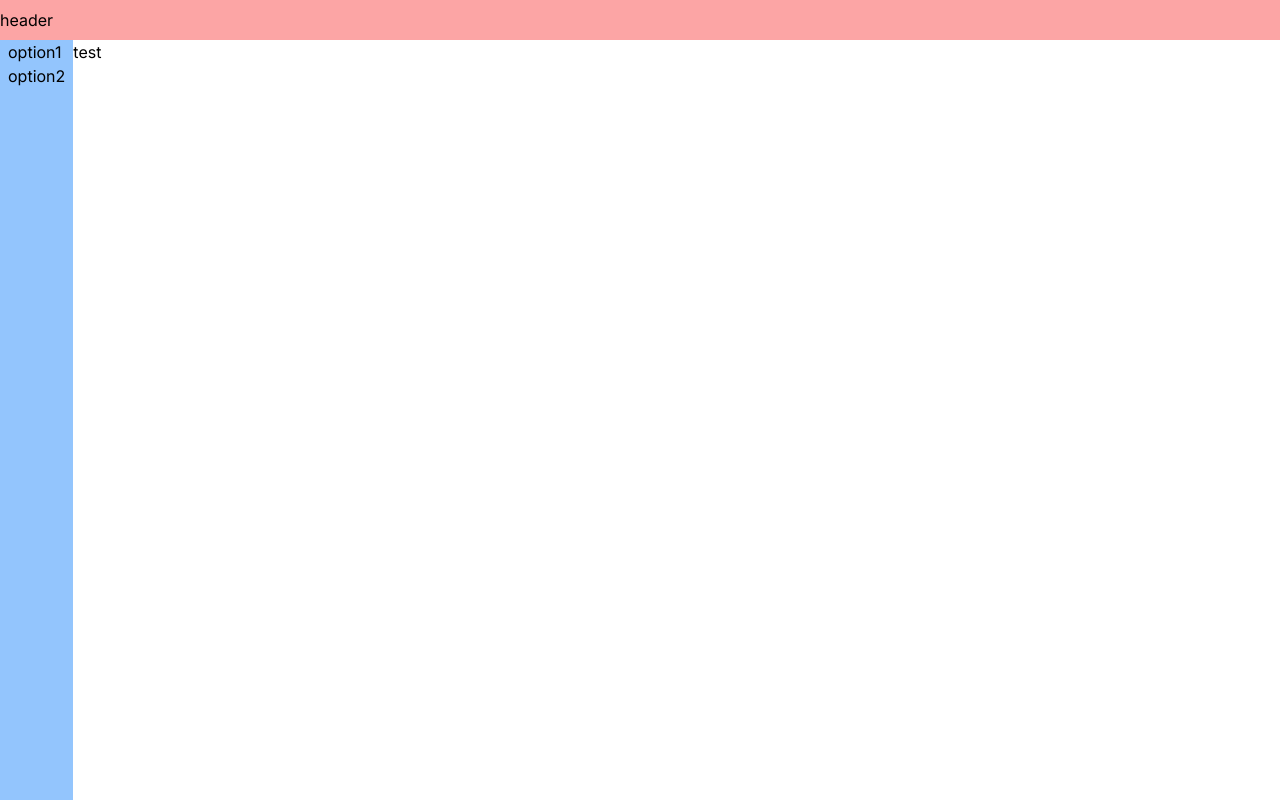
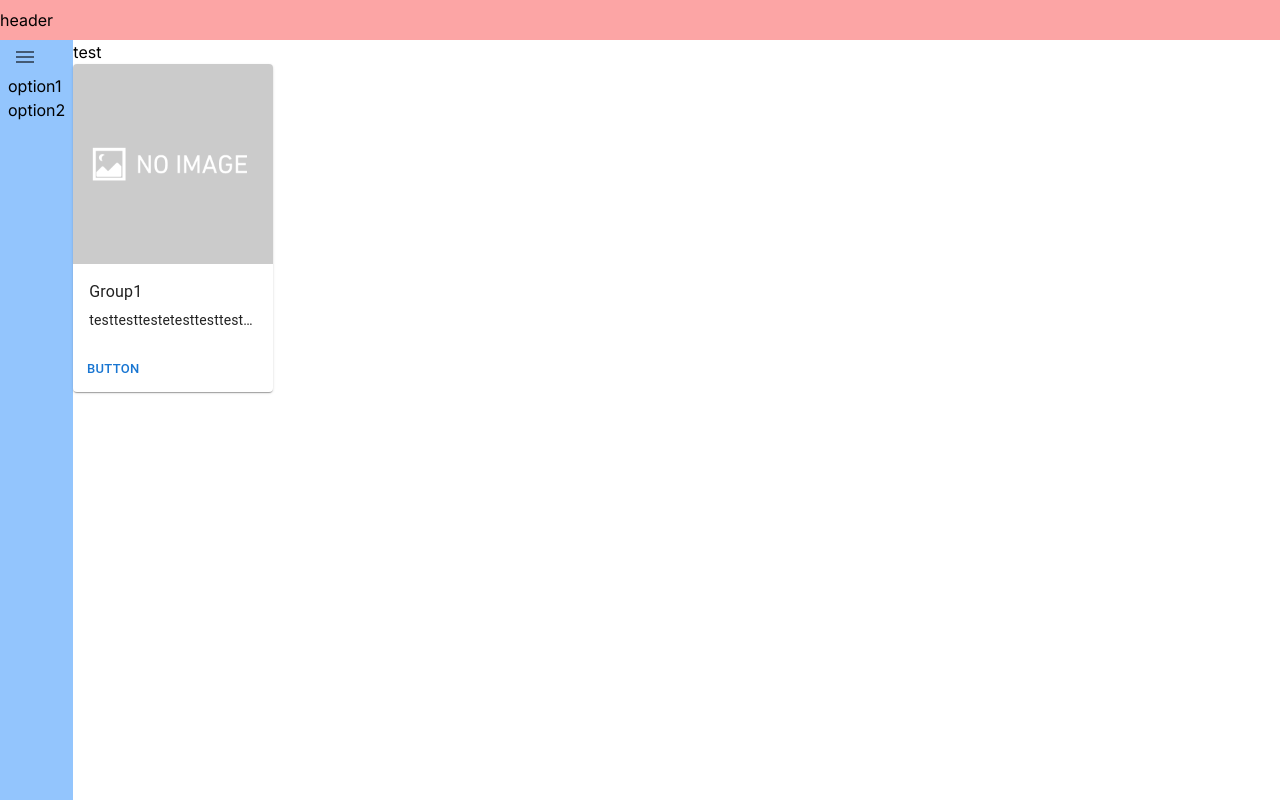
Before and after one commit to sugiwa/matching-app, a Next.js app: page / in a window 1280 px wide. Built offline with nearby package versions, Linux system fonts and the light colour scheme.

Commit message:
create card component

```diff
--- /dev/null
+++ b/src/app/components/GroupCard/GroupCard.tsx
@@ -0,0 +1,29 @@
+import {
+  Button,
+  Card,
+  CardActions,
+  CardContent,
+  Typography,
+} from "@mui/material";
+import Image from "next/image";
+import NoImage from "public/no_image.png";
+
+const GroupCard = () => {
+  return (
+    <Card sx={{ maxWidth: 200 }}>
+      <Image src={NoImage} width={200} height={100} alt="no image" />
+      <CardContent>
+        <Typography gutterBottom variant="body1">
+          Group1
+        </Typography>
+        <Typography variant="body2" className="truncate">
+          testtesttestetesttesttesttesttesttestetesttesttest
+        </Typography>
+      </CardContent>
+      <CardActions>
+        <Button size="small">button</Button>
+      </CardActions>
+    </Card>
+  );
+};
+export default GroupCard;
--- a/src/app/components/NavBar.tsx
+++ b/src/app/components/NavBar.tsx
@@ -1,10 +1,19 @@
+import { Menu } from "@mui/icons-material";
+import { IconButton } from "@mui/material";
+
 const NavBar = () => {
   return (
     <>
-      <ul className="px-2 flex-row bg-blue-300">
+    <div className="px-2 flex-row bg-blue-300">
+      <IconButton size="small">
+        <Menu />
+      </IconButton>
+      <ul className="">
         <li>option1</li>
         <li>option2</li>
       </ul>
+
+    </div>
     </>
   );
 };
--- a/src/app/page.tsx
+++ b/src/app/page.tsx
@@ -1,6 +1,7 @@
 import Image from "next/image";
 import Header from "./components/Header";
 import NavBar from "./components/NavBar";
+import GroupCard from "./components/GroupCard/GroupCard";
 
 export default function Home() {
   return (
@@ -8,7 +9,10 @@ export default function Home() {
       <Header />
       <div className="flex flex-1">
         <NavBar />
-        <main>test</main>
+        <main>test
+
+          <GroupCard></GroupCard>
+        </main>
       </div>
     </div>
   );
```
Also changed, not shown: package.json (+9 -5 lines), public/no_image.png (added), 1 other file (tests, documents, lock files or other folders).
